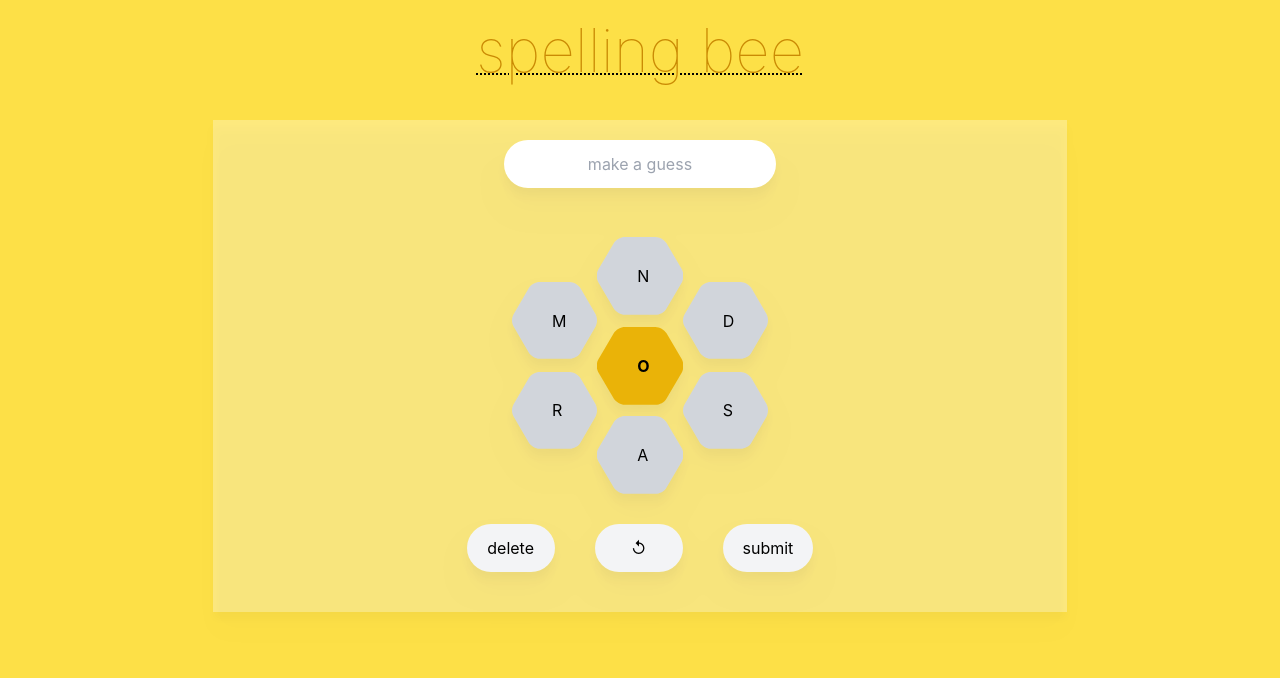
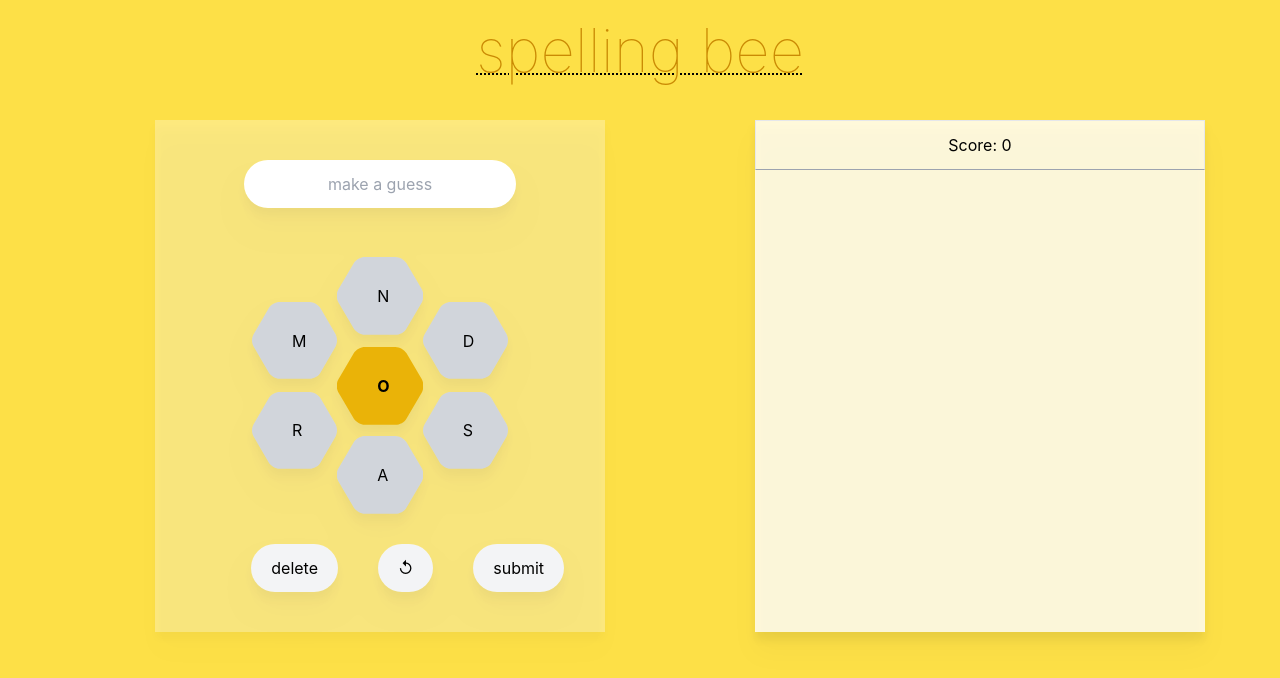
Before and after one commit to maxmay94/spelling-bee, a React (Create React App) app: page / in a window 1280 px wide. Shown: the top 678 px of the page. Built offline with nearby package versions, Linux system fonts and the light colour scheme; no server answers.

Commit message:
start score box

```diff
--- a/src/components/InputBox/InputBox.jsx
+++ b/src/components/InputBox/InputBox.jsx
@@ -1,8 +1,9 @@
 import React from 'react'
 
 const InputBox = ({guess}) => {
+
   return (
-    <div className=''>
+    <div className='text-black'>
       <input
         type='text'
         className='rounded-3xl p-3 text-center cursor-default'
--- a/src/components/PlayArea/PlayArea.jsx
+++ b/src/components/PlayArea/PlayArea.jsx
@@ -3,14 +3,15 @@ import React from 'react'
 import Tile from '../Tile/Tile'
 import InputBox from '../InputBox/InputBox'
 
-const PlayArea = ({starters, center, guess, setGuess, handleSubmit}) => {
+const PlayArea = ({starters, center, guess, setGuess, handleSubmit, handleShuffle}) => {
+
   return (
-    <div className='mx-auto mt-5 w-2/3 h-fit bg-white/[0.3] drop-shadow-xl'>
+    <div className='mx-auto mt-5 w-3/4 h-full bg-white/[0.3] drop-shadow-xl'>
       <div className=' w-full h-full'>
         <div className=''>
 
           <div className='flex'>
-            <div className='mx-auto p-5'>
+            <div className='mx-auto mt-5 p-5'>
               <InputBox guess={guess} />
             </div>
           </div>
@@ -83,14 +84,17 @@ const PlayArea = ({starters, center, guess, setGuess, handleSubmit}) => {
           </div>
         </div>
 
-        <div className='flex mx-auto mt-5 p-10 w-1/2'>
+        <div className='flex mx-auto mt-5 pt-10 px-10 pb-5 w-3/4'>
           <button
             className='flex-1 bg-gray-100 hover:bg-gray-200 rounded-3xl text-black p-3 px-5'
             onClick={() => setGuess(guess.substring(0, guess.length - 1))}
             >
             delete
           </button>
-          <button className='flex-1 mx-10 bg-gray-100 hover:bg-gray-200 rounded-3xl text-black p-3 px-5'>
+          <button
+            className='flex-1 mx-10 bg-gray-100 hover:bg-gray-200 rounded-3xl text-black p-3 px-5'
+            onClick={() => handleShuffle()}
+          >
             ↺
           </button>
           <button
--- /dev/null
+++ b/src/components/StatsAndScore/StatsAndScore.jsx
@@ -0,0 +1,13 @@
+import React from 'react'
+
+const StatsAndScore = ({score}) => {
+  return (
+    <div className='mx-auto mt-5 w-3/4 h-full bg-white/[0.8] drop-shadow-xl'>
+      <div className='h-full w-full'>
+        <p className='text-center p-3 text-black border-solid border border-b-gray-400 '>Score: {score}</p>
+      </div>
+    </div>
+  )
+}
+
+export default StatsAndScore
--- a/src/pages/GameScreen/GameScreen.jsx
+++ b/src/pages/GameScreen/GameScreen.jsx
@@ -9,11 +9,14 @@ import { wordList_8 } from '../../data/8-letters'
 import { wordList_9 } from '../../data/9-letters'
 
 import PlayArea from '../../components/PlayArea/PlayArea'
+import StatsAndScore from '../../components/StatsAndScore/StatsAndScore'
 
 const GameScreen = (props) => {
   let [starters, setStarters] = useState([])
   let [center, setCenter] = useState('')
   let [guess, setGuess] = useState('')
+  let [score, setScore] = useState(0)
+  let [maxScore, setMaxScore] = useState(0)
   let [words_4, setWords_4] = useState([])
   let [words_5, setWords_5] = useState([])
   let [words_6, setWords_6] = useState([])
@@ -42,26 +45,43 @@ const GameScreen = (props) => {
   const handleSubmit = () => {
     if(eval('words_' + guess.length).includes(guess)) {
       if(guess.length === 4 ) {
+        setScore(score + 1)
         console.log('+1 Point!')
       } else {
+        setScore(score + guess.length)
         console.log(`+${guess.length} Points!`)
       }
     } else {
-      console.log('no dice ....')
+      console.log('Word Not Found....')
     }
     setGuess('')
   }
 
+  const handleShuffle = () => {
+    setStarters(starters.sort((a, b) => 0.5 - Math.random()))
+    console.log(starters)
+  }
+
+  console.log('SCORE --> ', score)
+
   return (
     <div className='bg-yellow-300 h-screen w-screen'>
       <h1 className='font-thin text-6xl text-center p-5 text-yellow-600 underline underline-offset-1 decoration-dotted decoration-black decoration-2'>spelling bee</h1>
+      <div className='flex'>
+        <div className='flex-1 pl-20'>
           <PlayArea
             starters={starters}
             center={center}
             guess={guess}
             setGuess={setGuess}
             handleSubmit={handleSubmit}
+            handleShuffle={handleShuffle}
           />
+        </div>
+        <div className='flex-1'>
+          <StatsAndScore score={score}/>
+        </div>
+      </div>
     </div>
   )
 }
```
Lines whose indentation alone changed are shown as unchanged.
